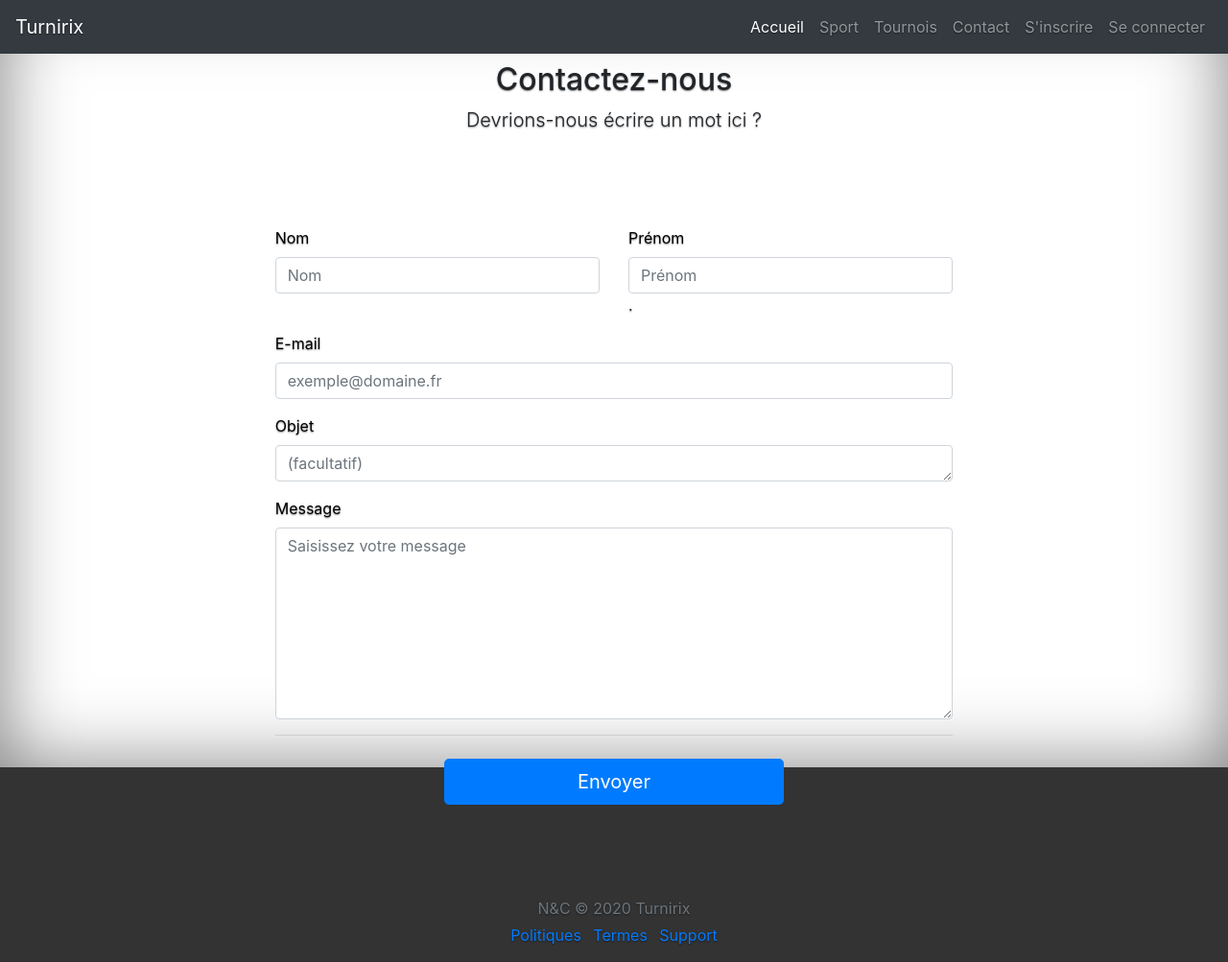
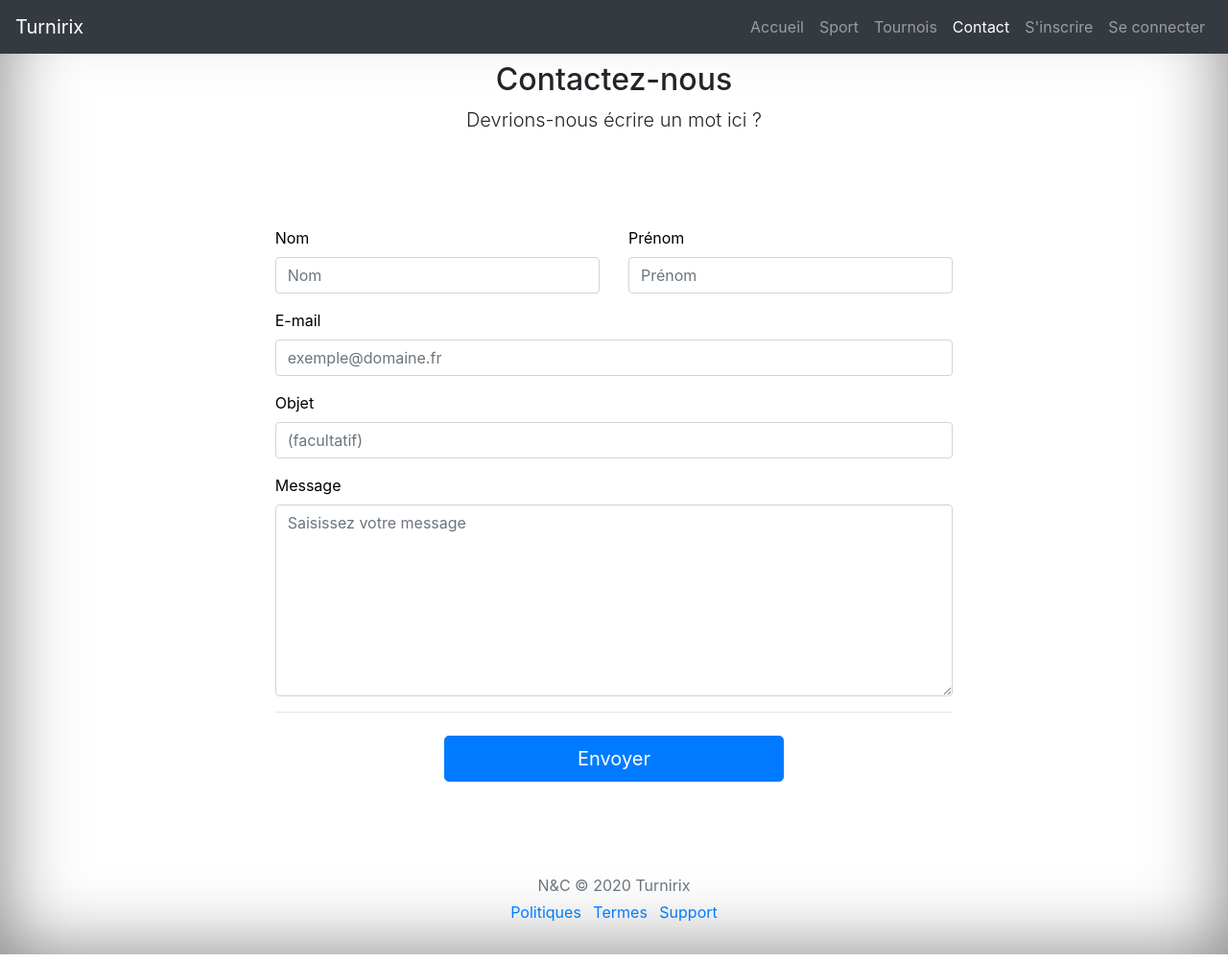
Before and after one commit to charlister/Turnirix, a PHP site: page /contact.php in a window 1280 px wide. Shown: the whole page at 96% size. Run offline with PHP 8.4, Linux system fonts and the light colour scheme.

Commit message:
update contact form, active link (header)

```diff
--- /dev/null
+++ b/active.js
@@ -0,0 +1,6 @@
+if(this.location.pathname === "/")
+	$("a[href='" + this.location.pathname + "']").parents("li").addClass("active");
+else
+	$("a[href='" + this.location.pathname + "']").parents("li").addClass("active");
+console.log(this.location);
+console.log(this.location.pathname);
--- a/contact.php
+++ b/contact.php
@@ -15,7 +15,7 @@
   <link rel="stylesheet" type="text/css" href="css/bootstrap.css">
 </head>
 <body>
-  <div class="d-flex w-100 h-100 p-3 mx-auto flex-column">
+  <div class="d-flex w-100 min-vh-100 p-3 mx-auto flex-column">
 
     <?php require_once 'header.php'; ?> <!-- HEADER -->
 
@@ -41,20 +41,21 @@
 
                   <div class="col-md-6 mb-3">
                       <label for="prenom">Prénom</label>
-                      <input type="text" class="nc_form_control" name="prenom" id="prenom" placeholder="Prénom">.
+                      <input type="text" class="nc_form_control" name="prenom" id="prenom" placeholder="Prénom" value="" required>
+                      <span class="nc_error" id="aideprenom"></span>
                   </div>
 
                 </div>
 
                 <div class="mb-3">
                     <label for="courriel">E-mail</label>
-                    <input type="email" class="nc_form_control" name="courriel" id="courriel" placeholder="exemple@domaine.fr" required>
+                    <input type="email" class="nc_form_control" name="courriel" id="courriel" placeholder="exemple@domaine.fr" value="" required>
                     <span class="nc_error" id="aidecourriel"></span>
                 </div>
 
                 <div class="mb-3">
-                    <label for="message">Objet</label><br>
-                    <textarea name="message" class="nc_form_control" id="message" placeholder="(facultatif)" ></textarea>
+                    <label for="objet">Objet</label><br>
+                    <input type="text" name="objet" class="nc_form_control" id="objet" placeholder="(facultatif)" value="">
                 </div>
 
                 <div class="mb-3">
@@ -81,6 +82,7 @@
   <script src="contact.js" type="text/javascript"></script>
   <script src="js/jquery.js" type="text/javascript"></script>
   <script src="js/bootstrap.js" type="text/javascript"></script>
+  <script src="active.js" type="text/javascript"></script>
 
 </body>
 </html>
--- a/header.php
+++ b/header.php
@@ -7,8 +7,8 @@
 
 				<div class="collapse navbar-collapse" id="navbarsExampleDefault">
 					<ul class="navbar-nav ml-md-auto">
-						<li class="nav-item active">
-							<a class="nav-link" href="/">Accueil<span class="sr-only">(current)</span></a>
+						<li class="nav-item">
+							<a class="nav-link" href="/">Accueil</a>
 						</li>
 						<li class="nav-item">
 							<a class="nav-link" href="#">Sport</a>
@@ -17,15 +17,15 @@
 							<a class="nav-link" href="#">Tournois</a>
 						</li>
 						<li class="nav-item">
-							<a class="nav-link" href="#">Contact</a>
+							<a class="nav-link" href="/contact.php">Contact</a>
 						</li>
 
 						<?php if (!isset($_SESSION['id'])): ?>
 							<li class="nav-item">
-								<a class="nav-link" href="signup.php">S'inscrire</a>
+								<a class="nav-link" href="/signup.php">S'inscrire</a>
 							</li>
 							<li class="nav-item">
-								<a class="nav-link" href="signin.php">Se connecter</a>
+								<a class="nav-link" href="/signin.php">Se connecter</a>
 							</li>
 						<?php else: ?>
 							<li class="nav-item">
--- a/index.php
+++ b/index.php
@@ -17,7 +17,7 @@
 </head>
 <body>
 
-    <div class="d-flex w-100 h-100 p-3 mx-auto flex-column">
+    <div class="d-flex w-100 min-vh-100 p-3 mx-auto flex-column">
 
         <?php require_once 'header.php'; ?>
 
@@ -39,5 +39,6 @@
 
     <script src="js/jquery.js" type="text/javascript"></script>
     <script src="js/bootstrap.js" type="text/javascript"></script>
+    <script src="active.js" type="text/javascript"></script>
 </body>
 </html>
--- a/signin.php
+++ b/signin.php
@@ -15,7 +15,7 @@
   <link rel="stylesheet" type="text/css" href="css/bootstrap.css">
 </head>
 <body>
-  <div class="d-flex w-100 h-100 p-3 mx-auto flex-column">
+  <div class="d-flex w-100 min-vh-100 p-3 mx-auto flex-column">
 
     <?php require_once 'header.php'; ?> <!-- HEADER -->
 
@@ -68,6 +68,7 @@
   <script src="signin.js" type="text/javascript"></script>
   <script src="js/jquery.js" type="text/javascript"></script>
   <script src="js/bootstrap.js" type="text/javascript"></script>
+  <script src="active.js" type="text/javascript"></script>
 
 </body>
 </html>
--- a/signup.php
+++ b/signup.php
@@ -15,7 +15,7 @@
   <link rel="stylesheet" type="text/css" href="css/bootstrap.css">
 </head>
 <body>
-  <div class="d-flex w-100 h-100 p-3 mx-auto flex-column">
+  <div class="d-flex w-100 min-vh-100 p-3 mx-auto flex-column">
 
     <?php require_once 'header.php'; ?> <!-- HEADER -->
 
@@ -51,6 +51,7 @@
                     <label for="courriel">E-mail</label>
                     <input type="email" class="nc_form_control" name="courriel" id="courriel" placeholder="exemple@domaine.fr" required>
                     <span class="nc_error" id="aidecourriel"></span>
+                    <span class="nc_error" id="res"></span>
                 </div>
 
                 <div class="row">
@@ -111,6 +112,7 @@
   <script src="signup.js" type="text/javascript"></script>
   <script src="js/jquery.js" type="text/javascript"></script>
   <script src="js/bootstrap.js" type="text/javascript"></script>
+  <script src="active.js" type="text/javascript"></script>
 
 </body>
 </html>
--- a/style.css
+++ b/style.css
@@ -24,17 +24,11 @@ a:hover {
  * Base structure
  */
 
-html, body {
-  height: 100%;
-  background-color: #333;
-  /* We could modify the background here (image) and suppress the bg-color just before*/
-}
-
 body {
   display: -ms-flexbox;
   display: flex;
   color: #fff;
-  text-shadow: 0 .05rem .1rem rgba(0, 0, 0, .5);
+  /* text-shadow: 0 .05rem .1rem rgba(0, 0, 0, .5); */
   box-shadow: inset 0 0 5rem rgba(0, 0, 0, .5);
 }
 
```
Also changed, not shown: contact.js (+24 -10 lines), footer.php (line endings or trailing spaces).
